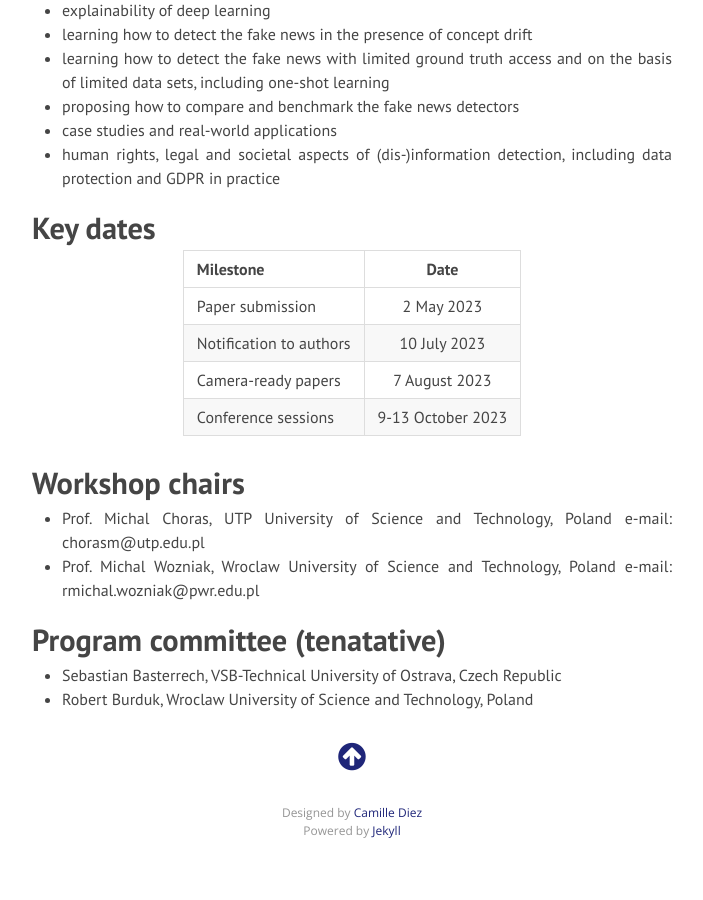
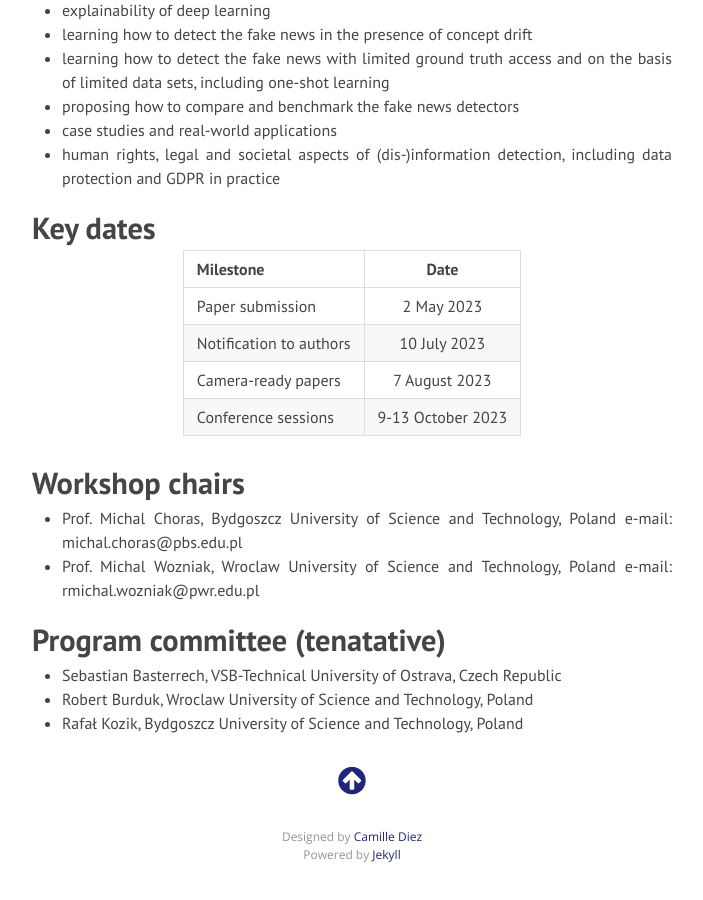
Before and after one commit to disa-iccs/disa-icss.github.io, a Jekyll site: the page built from index.md, in a window 1280 px wide and 900 px high, scrolled down 1439 px. Shown: the whole window, without its empty margins (288-991 px from the left). Built offline with Jekyll 4.4.1, drawn with Linux system fonts in a browser that asks for light colours; nearby versions of some CDN libraries; before the commit the page ends 2315 px from its top, so only the background shows below that.

Commit message:
Update index.md

```diff
--- a/index.md
+++ b/index.md
@@ -103,8 +103,8 @@ The meeting schedule of CLD2 and DIS-A workshops is as follows
 
 <ul>
 <li>
-Prof. Michal Choras, UTP University of Science and Technology, Poland
-e-mail: chorasm@utp.edu.pl
+Prof. Michal Choras, Bydgoszcz University of Science and Technology, Poland
+e-mail: michal.choras@pbs.edu.pl
 </li>
 <li>
 Prof. Michal Wozniak, Wroclaw University of Science and Technology, Poland
@@ -125,6 +125,9 @@ e-mail: cdemest@cn.ntua.gr
 </li>
  <li>
     Robert Burduk, Wroclaw University of Science and Technology, Poland
+</li>
+ <li>
+ Rafał Kozik, Bydgoszcz University of Science and Technology, Poland
 </li>
 </ul>
 <!--
```
